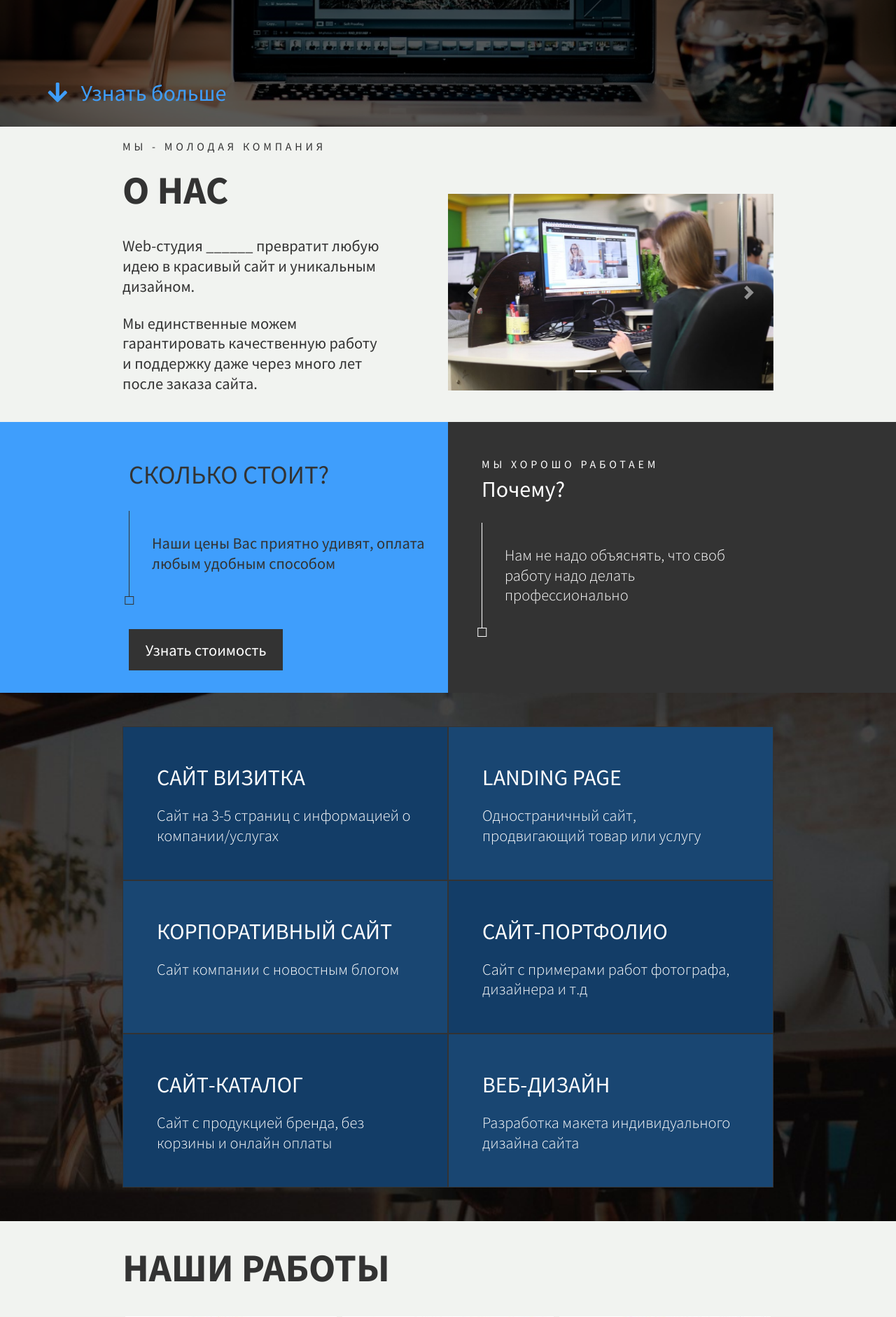
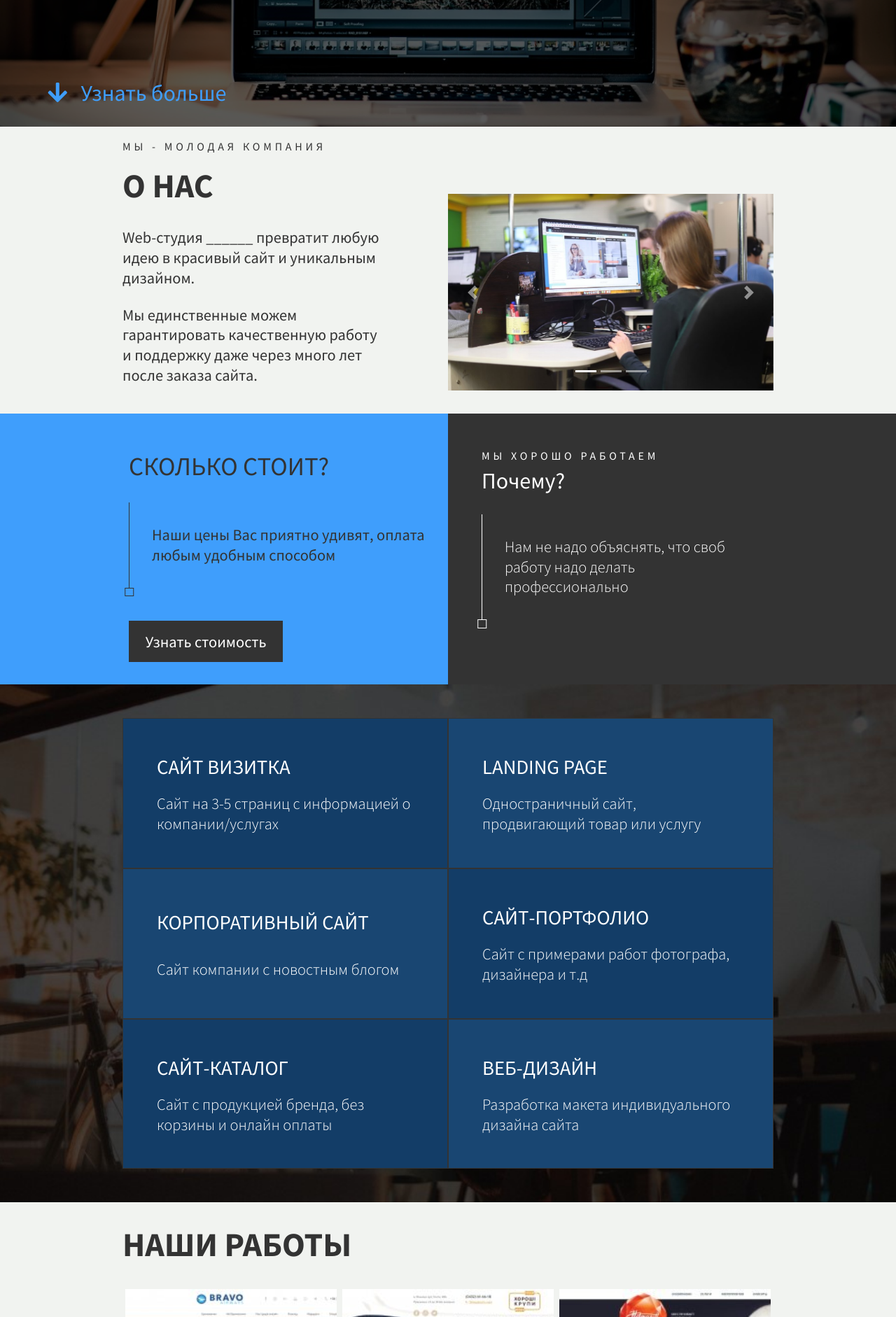
Before and after one commit to Anastasiya199889911/wdg, a Django app: page / in a window 1280 px wide. Shown: the part 662-2544 px from the top of the page at 70% size. Run offline with Django 3.2, Linux system fonts and the light colour scheme; some libraries are stand-ins or nearby versions.

Commit message:
редактирование главной страницы

```diff
--- a/static/css/style.css
+++ b/static/css/style.css
@@ -107,7 +138,7 @@
 	color: rgb(51,51,51);
 }
 .label-big-b{
-	font-size: 3.5rem;
+	font-size: 3rem;
 	font-weight: 700;
 	color: rgb(51,51,51);
 }
@@ -179,6 +210,12 @@
 }
 .label-big-2-white{
 	font-size: 2rem;
+	font-weight: 500;
+	color: #fff;
+	padding: 1rem 0 1rem 0;
+}
+.label-big-3-white{
+	font-size: 1.8rem;
 	font-weight: 500;
 	color: #fff;
 	padding: 1rem 0 1rem 0;
--- a/templates/Main/Main.html
+++ b/templates/Main/Main.html
@@ -20,7 +20,7 @@
         </div>
     </div>
 </div>
-{#<a id="more"></a>#}
+<!--{#<a id="more"></a>#}-->
         <div class="container-fluid p-0 light-bg">
             <div class="row m-0 p-0 justify-content-center">
                 <div class="col-11 col-sm-11 col-md-11 col-lg-10 col-xl-9">
@@ -92,33 +92,45 @@
         </div>
     <div class="container-fluid p-0 body-img-3">
         <div class="row m-0 p-0 justify-content-center">
-            <div class="col-11 col-sm-11 col-md-11 col-lg-10 col-xl-9">
+            <div class="col-12 col-sm-12 col-md-11 col-lg-10 col-xl-9">
                 <div class="row m-0 p-0 justify-content-center pt-5 pb-5 pl-0 pr-0">
                     <div class="col-12 col-sm-12 col-md-6 col-lg-6 col-xl-6 bg-service1 p-5">
-                        <label class="label-big-2-white w-100 m-0 p-0">САЙТ ВИЗИТКА</label>
-                        <label class="label-normal-4-white mb-0">Cайт на 3-5 страниц с информацией о компании/услугах</label>
+                        <div class="row h-100 m-0 align-items-center">
+                            <label class="label-big-3-white w-100 m-0 p-0">САЙТ ВИЗИТКА</label>
+                            <label class="label-normal-4-white mb-0">Cайт на 3-5 страниц с информацией о компании/услугах</label>
+                        </div>
                     </div>
                     <div class="col-12 col-sm-12 col-md-6 col-lg-6 col-xl-6 bg-service2 p-5">
-                        <label class="label-big-2-white w-100 m-0 p-0">LANDING PAGE</label>
+                        <div class="row h-100 m-0 align-items-center">
+                        <label class="label-big-3-white w-100 m-0 p-0">LANDING PAGE</label>
                         <label class="label-normal-4-white mb-0">Одностраничный сайт, продвигающий товар или услугу</label>
+                        </div>
                     </div>
 
                     <div class="col-12 col-sm-12 col-md-6 col-lg-6 col-xl-6 bg-service2 p-5">
-                        <label class="label-big-2-white w-100 m-0 p-0">КОРПОРАТИВНЫЙ САЙТ</label>
+                        <div class="row h-100 m-0 align-items-center">
+                        <label class="label-big-3-white w-100 m-0 p-0">КОРПОРАТИВНЫЙ САЙТ</label>
                         <label class="label-normal-4-white mb-0">Cайт компании с новостным блогом</label>
+                        </div>
                     </div>
                     <div class="col-12 col-sm-12 col-md-6 col-lg-6 col-xl-6 bg-service1 p-5">
-                        <label class="label-big-2-white w-100 m-0 p-0">САЙТ-ПОРТФОЛИО</label>
+                        <div class="row h-100 m-0 align-items-center">
+                        <label class="label-big-3-white w-100 m-0 p-0">САЙТ-ПОРТФОЛИО</label>
                         <label class="label-normal-4-white mb-0">Сайт с примерами работ фотографа, дизайнера и т.д</label>
+                        </div>
                     </div>
 
                     <div class="col-12 col-sm-12 col-md-6 col-lg-6 col-xl-6 bg-service1 p-5">
-                        <label class="label-big-2-white w-100 m-0 p-0">САЙТ-КАТАЛОГ</label>
+                        <div class="row h-100 m-0 align-items-center">
+                        <label class="label-big-3-white w-100 m-0 p-0">САЙТ-КАТАЛОГ</label>
                         <label class="label-normal-4-white mb-0">Сайт с продукцией бренда, без корзины и онлайн оплаты</label>
+                        </div>
                     </div>
                     <div class="col-12 col-sm-12 col-md-6 col-lg-6 col-xl-6 bg-service2 p-5">
-                        <label class="label-big-2-white w-100 m-0 p-0">ВЕБ-ДИЗАЙН</label>
+                        <div class="row h-100 m-0 align-items-center">
+                        <label class="label-big-3-white w-100 m-0 p-0">ВЕБ-ДИЗАЙН</label>
                         <label class="label-normal-4-white mb-0">Разработка макета индивидуального дизайна сайта</label>
+                        </div>
                     </div>
                 </div>
             </div>
@@ -245,10 +257,10 @@
             <div class="row m-0 p-0 justify-content-center left-block">
                 <div class="col-11 col-sm-11 col-md-11 col-lg-10 col-xl-9">
                     <div class="row m-0 p-0">
-                        <div class="col-12 col-sm-12 col-md-12 col-lg-12 col-xl-12 pl-0 pr-0" style="padding-top: 2rem; padding-bottom: 2rem;">
+                        <div class="col-12 col-sm-12 col-md-12 col-lg-12 col-xl-12 pl-0 pr-0 pb-5">
                             <!--<div class="col-10 col-sm-10 col-md-11 col-lg-11 col-xl-11 m-auto" style="padding-bottom: 1rem;">-->
                                 <div class="row m-0 p-0 justify-content-between">
-                                    <div class="col-12 col-sm-12 col-md-6 col-lg-7 col-xl-7 p-0 m-0">
+                                    <div class="col-12 col-sm-12 col-md-6 col-lg-7 col-xl-7 pl-0 pr-0 pt-5 m-0">
                                         <label class="label-space m-0">ЗАПОЛНИТЕ ФОРМУ</label>
                                         <label class="label-big w-100">Заказать сайт</label>
                                         <label class="label-normal-contact">Сначала мы оценим стоимость работ, а после согласования приступим к работе.</label>
@@ -269,7 +281,7 @@
                                         <a href=""><button class="price-btn">Заказать сайт</button></a>
                                         </div>
                                     </div>
-                                    <div class="col-12 col-sm-12 col-md-5 col-lg-4 col-xl-4 p-0 m-0">
+                                    <div class="col-12 col-sm-12 col-md-5 col-lg-4 col-xl-4  pl-0 pr-0 pt-5 m-0">
                                         <label class="label-space m-0">ПОЗВОНИТЕ</label>
                                         <label class="label-big-contact w-100">(071)343-94-83</label>
                                         <label class="label-space m-0">ИЛИ НАПИШИТЕ НАМ</label>
@@ -683,7 +695,7 @@
                         <div class="col-12 col-sm-12 col-md-12 col-lg-12 col-xl-12 pl-0 pr-0" style="padding-top: 2rem; padding-bottom: 2rem;">
                                         <label class="label-space-white m-0">ЖДЕМ ВАШИ ВОПРОСЫ</label>
                                         <label class="label-big-white-1 w-100">КОНТАКТЫ</label>
-                                        <label class="label-normal-contact-white w-50 pr-5">Консультация и оценка стоимости разработки - бесплатная!</label>
+                                        <label class="label-normal-contact-white pr-5">Консультация и оценка стоимости разработки - бесплатная!</label>
                                         <div class="row m-0 p-0 justify-content-around align-items-center m-auto" style="width: 80%">
                                             <div class="col-12 col-sm-12 col-md-5 col-lg-5 col-xl-5 pl-0 pr-0" style="padding-top: 2rem;">
                                                 <label class="label-space-white">ПОЗВОНИТЕ</label>
@@ -691,7 +703,7 @@
                                             </div>
                                             <div class="col-12 col-sm-12 col-md-6 col-lg-6 col-xl-6 pl-0 pr-0" style="padding-top: 2rem;">
                                                 <label class="label-space-white">ИЛИ НАПИШИТЕ НАМ</label>
-                                                <label class="label-big-contact-white w-100">wdg@gmail.com</label>
+                                                <label class="label-big-contact-white w-100">webdg19@gmail.com</label>
                                             </div>
                                         </div>
                         </div>
```
Also changed, not shown: other parts of static/css/style.css (+36 -20 lines).
